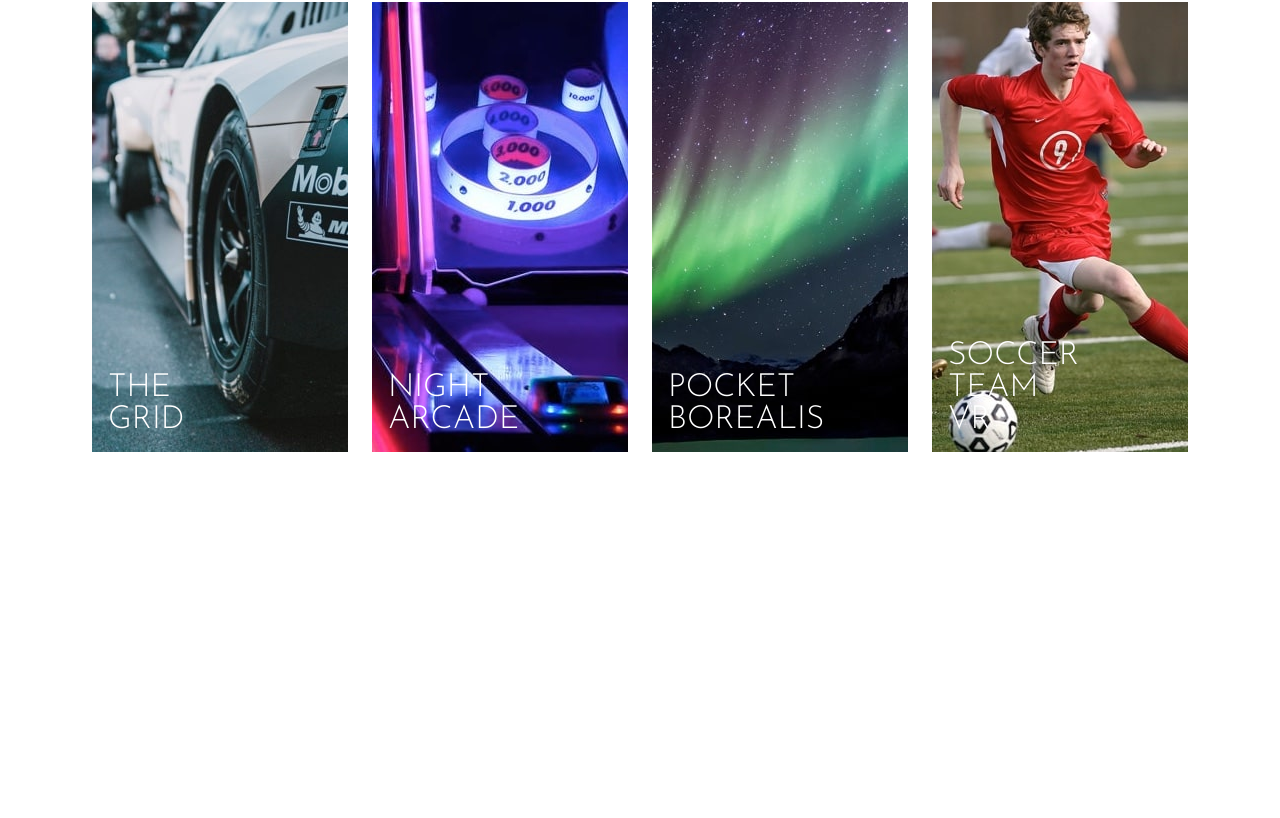
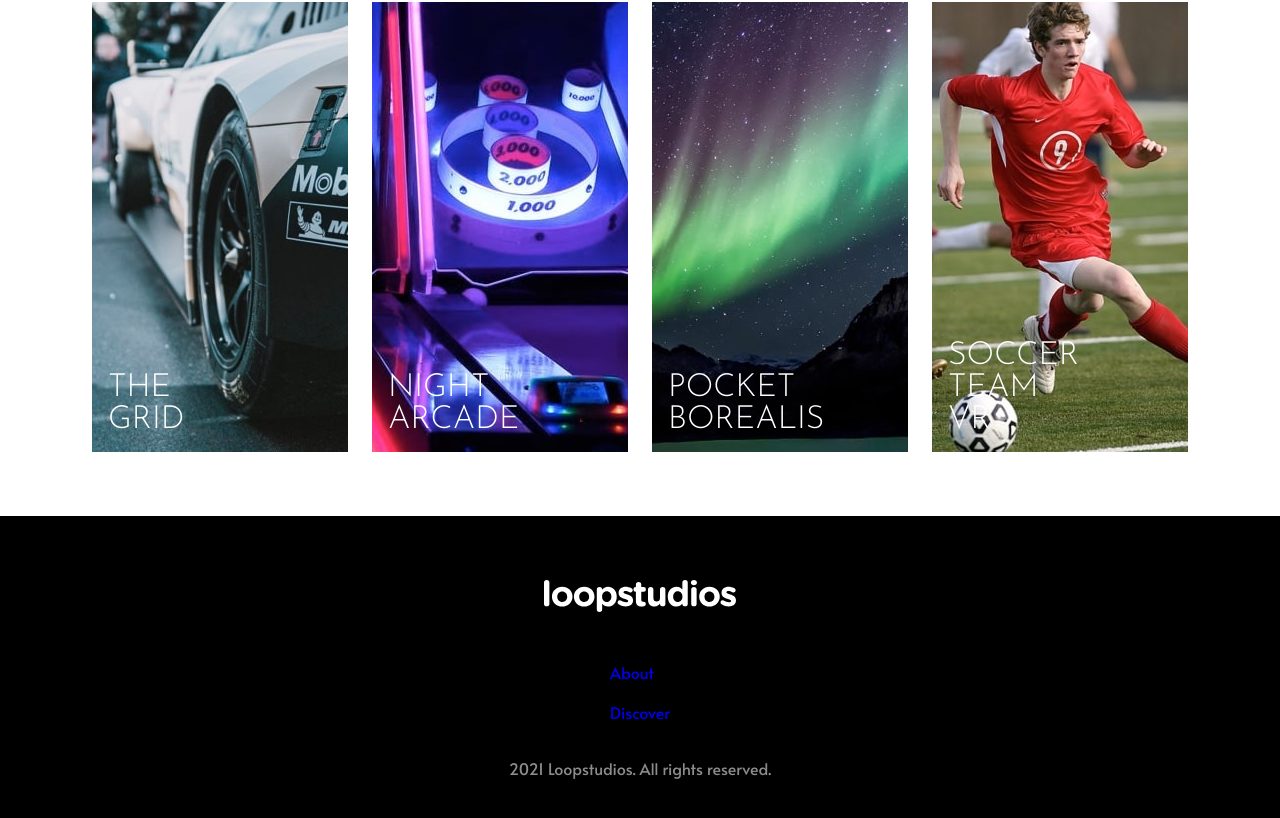
Before and after one commit to pklepa/loopstudios-landing, a React (Create React App) app: page / in a window 1280 px wide. Shown: the part 2035-2853 px from the top of the page. Before the commit the page ends 2551 px from the top, so only its background shows below. Built offline with nearby package versions, Linux system fonts and the light colour scheme.

Commit message:
Creation of footer - unfinished

```diff
--- a/src/App.js
+++ b/src/App.js
@@ -9,6 +9,7 @@ import MobileMenu from "./components/MobileMenu";
 import HeroSection from "./components/HeroSection";
 import ArticleSection from "./components/ArticleSection";
 import GallerySection from "./components/GallerySection";
+import Footer from "./components/Footer";
 
 const App = () => {
   const [showMenu, setShowMenu] = useState(false);
@@ -29,6 +30,8 @@ const App = () => {
         <ArticleSection />
 
         <GallerySection />
+
+        <Footer />
       </Layout>
     </ThemeProvider>
   );
--- /dev/null
+++ b/src/components/Footer.js
@@ -0,0 +1,62 @@
+import React from "react";
+import styled from "styled-components";
+
+import Img from "../assets/images/logo.svg";
+
+function Footer() {
+  return (
+    <Container>
+      <InnerContainer>
+        <Logo src={Img} alt="Loopstudios Logo" />
+        <NavItems>
+          <a href="#">About</a>
+          <a href="#">Discover</a>
+        </NavItems>
+      </InnerContainer>
+
+      <InnerContainer>
+        <SocialLinks />
+        <License>2021 Loopstudios. All rights reserved.</License>
+      </InnerContainer>
+    </Container>
+  );
+}
+
+const Container = styled.footer`
+  display: flex;
+  flex-direction: column;
+  align-items: center;
+  width: 100%;
+  background-color: ${(props) => props.theme.colors.black};
+
+  padding: 3rem 1rem;
+`;
+
+const InnerContainer = styled.div`
+  display: flex;
+  flex-direction: column;
+  align-items: center;
+
+  padding: 1rem 0;
+`;
+
+const Logo = styled.img`
+  margin-bottom: 3rem;
+`;
+
+const NavItems = styled.div`
+  display: flex;
+  flex-direction: column;
+
+  a:not(:last-child) {
+    margin-bottom: 1rem;
+  }
+`;
+
+const SocialLinks = styled.div``;
+
+const License = styled.span`
+  color: ${(props) => props.theme.colors.dark_grey};
+`;
+
+export default Footer;
```
Also changed, not shown: 1 other file (tests, documents, lock files or other folders).
